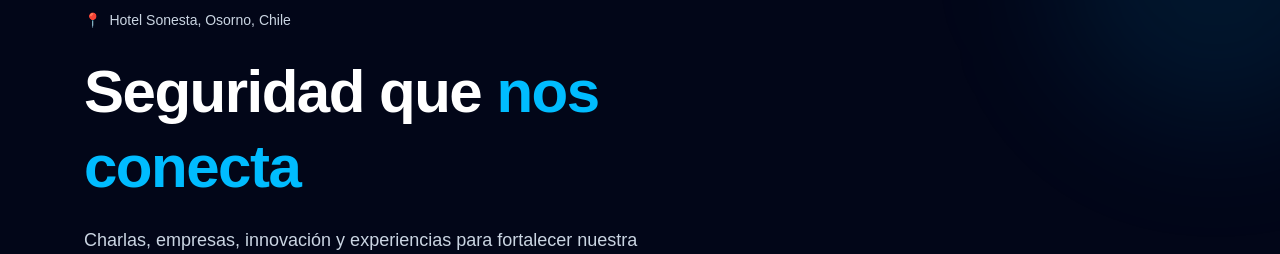
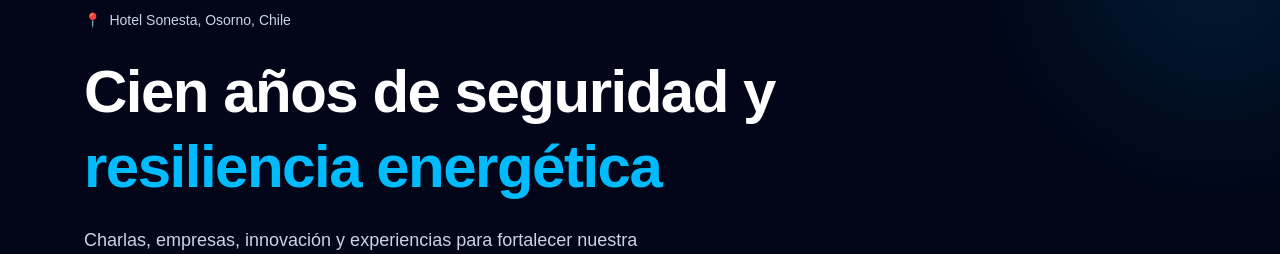
Before and after one commit to Nico-MG/feria-seguridad-saesa, a Next.js app: page / in a window 1280 px wide. Shown: the part 188-442 px from the top of the page. Built offline with nearby package versions, Linux system fonts and the light colour scheme; no server answers; the database is empty.

Commit message:
Update Hero component heading for improved messaging

```diff
--- a/components/Hero.tsx
+++ b/components/Hero.tsx
@@ -95,8 +95,8 @@ export default function Hero({ eventDate }: HeroProps) {
             Hotel Sonesta, Osorno, Chile
           </p>
 
-          <h2 className="mt-6 max-w-2xl text-4xl font-extrabold leading-tight tracking-tight sm:text-5xl lg:text-6xl">
-            Seguridad que <span className="text-sky-400">nos conecta</span>
+          <h2 className="mt-6 max-w-5xl text-4xl font-extrabold leading-tight tracking-tight sm:text-5xl lg:text-6xl">
+            Cien años de seguridad y <span className="text-sky-400">resiliencia energética</span>
           </h2>
 
           <p className="mt-5 max-w-xl text-base leading-7 text-slate-300 sm:text-lg sm:leading-8">
```
